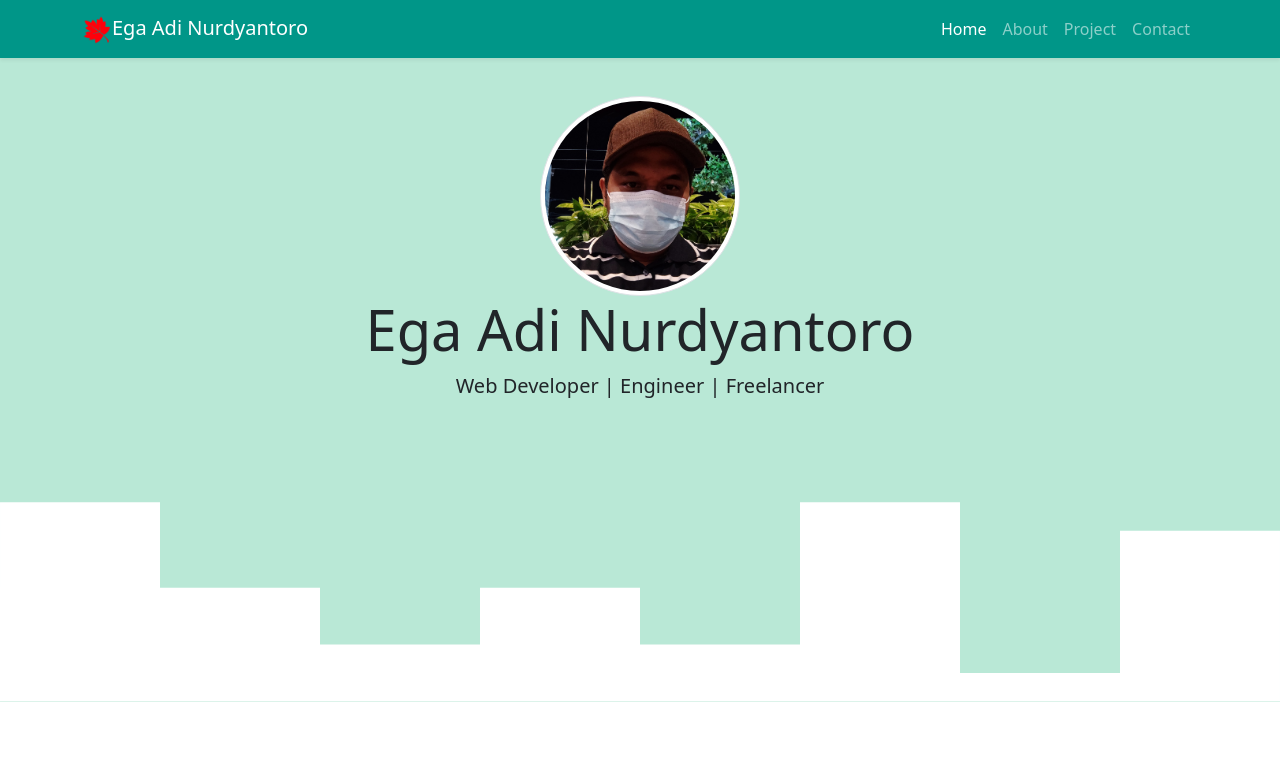
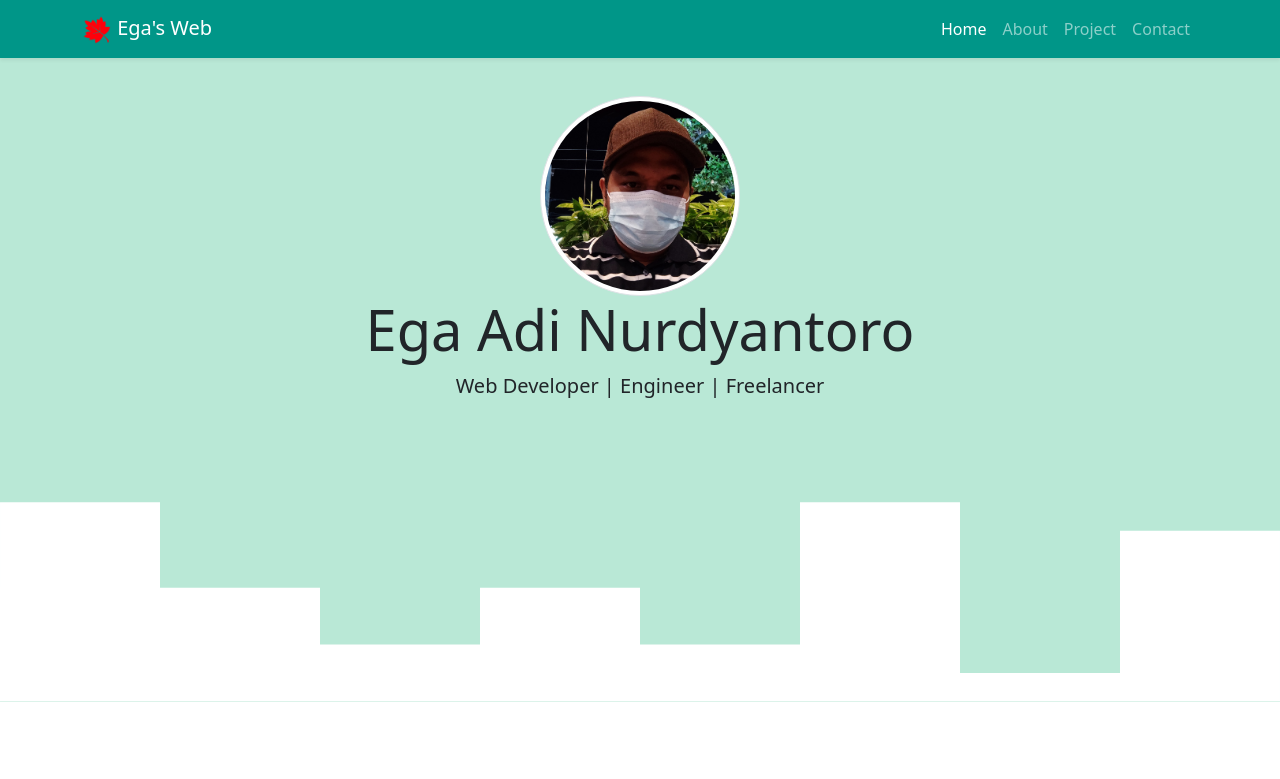
Before and after one commit to vermeer394/portfolio, a plain HTML site: page index.html in a window 1280 px wide. Shown: the top 779 px of the page. Drawn offline with nearby package versions, Linux system fonts and the light colour scheme.

Commit message:
mengubah nama banner

```diff
--- a/index.html
+++ b/index.html
@@ -17,11 +17,12 @@
     <title>Ega's Web | Portfolio</title>
     <link rel="icon" href="img/icon.ico">
   </head>
+
   <body id="home">
     <!--Navbar-->
     <nav class="navbar navbar-expand-lg navbar-dark shadow-sm fixed-top" style="background-color: #009688">
     <div class="container">
-      <a class="navbar-brand" href="#"><img src="img/logo.png" alt="" width="30" height="30">Ega Adi Nurdyantoro</a>
+      <a class="navbar-brand" href="#"><img src="img/logo.png" alt="" width="30" height="30"> Ega's Web</a>
       <button class="navbar-toggler" type="button" data-bs-toggle="collapse" data-bs-target="#navbarNav" aria-controls="navbarNav" aria-expanded="false" aria-label="Toggle navigation">
         <span class="navbar-toggler-icon"></span>
       </button>
```
